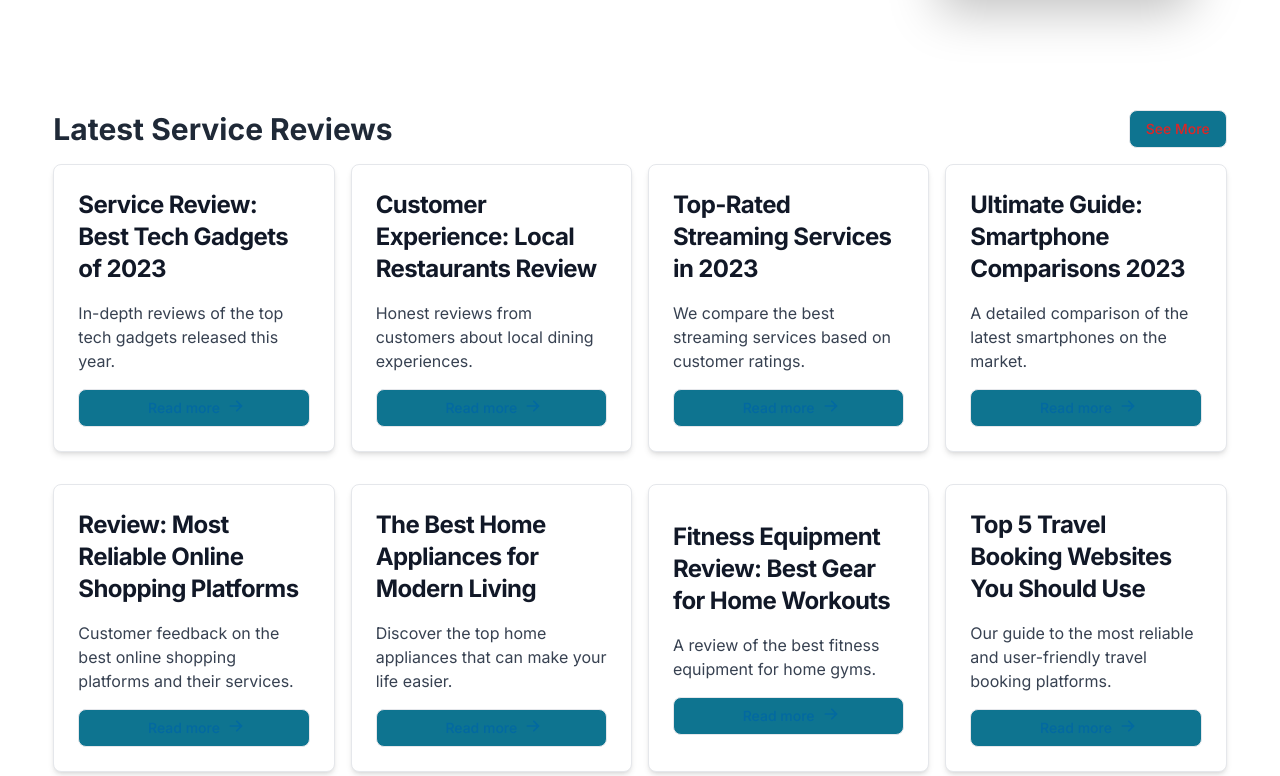
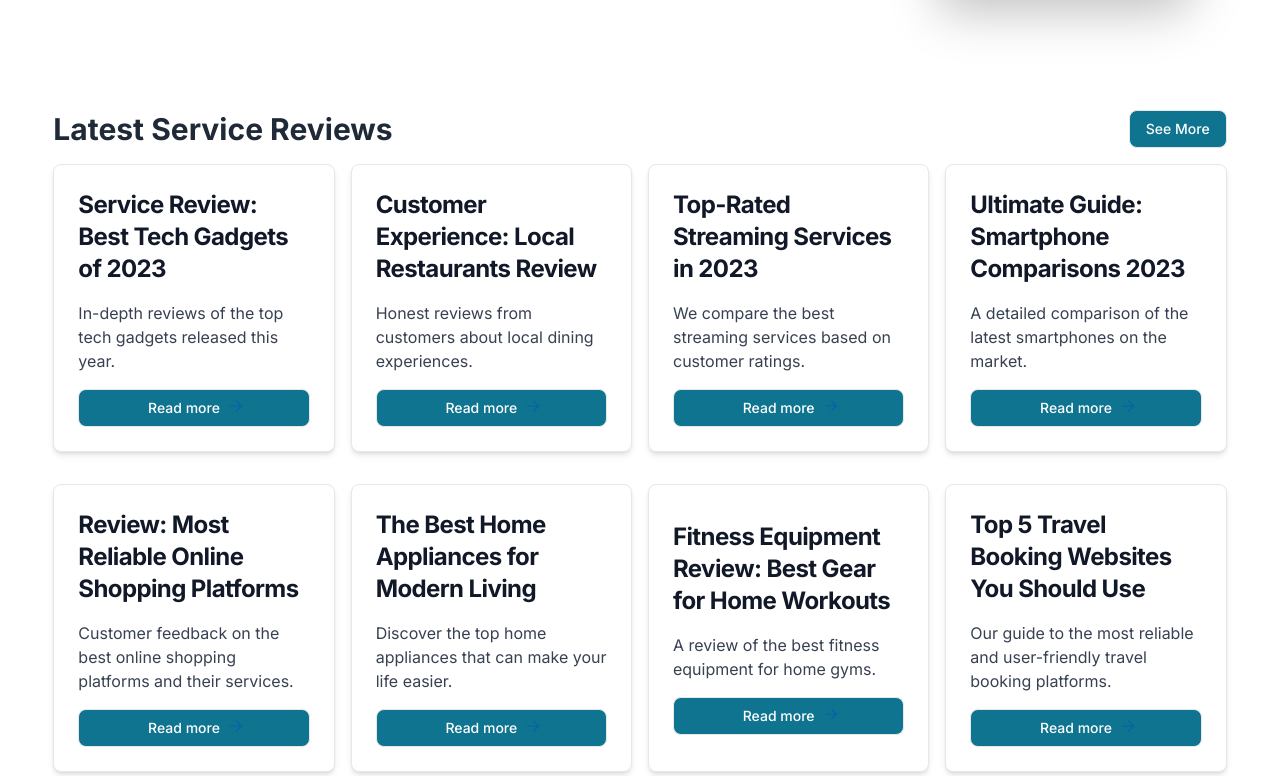
Before and after one commit to minhaj-uddin-arif-23/service-review-project-update, a React (Vite) app: page /blog in a window 1280 px wide. Shown: the part 604-1380 px from the top of the page. Built offline with nearby package versions, Linux system fonts and the light colour scheme; no server answers.

Commit message:
Icon added in title

```diff
--- a/index.html
+++ b/index.html
@@ -2,7 +2,7 @@
 <html lang="en" data-theme="light">
   <head>
     <meta charset="UTF-8" />
-    <link rel="icon" type="image/svg+xml" href="/vite.svg" />
+    <link rel="icon" type="image/svg+xml" href="/icon.svg" />
     <meta name="viewport" content="width=device-width, initial-scale=1.0" />
     <title>Vite + React</title>
   </head>
--- a/src/Components/Blog.jsx
+++ b/src/Components/Blog.jsx
@@ -3,9 +3,14 @@ import image from '../assets/education.jpg'
 import hellow from '../assets/hello.jpeg'
 import {easeOut, motion} from "framer-motion";
 import BlogCard from "./BlogCard";
+import { Helmet } from "react-helmet";
 export default function Blog() {
   return (
       <div>
+        <Helmet>
+          <title>Backend Forge | Blog </title>
+        </Helmet>
+
           <div className="hero bg-base-100 min-h-[60vh] my-24">
       <div className="hero-content flex-col lg:flex-row-reverse">
        <div>
--- a/src/Components/BlogCard.jsx
+++ b/src/Components/BlogCard.jsx
@@ -23,7 +23,7 @@ const BlogCard = () => {
     <div>
       <div className="flex justify-between items-center mb-4">
         <h2 className="text-3xl font-bold">Latest Service Reviews</h2>
-        <Button className="ml-auto text-red-600">See More</Button>
+        <Button className="ml-auto ">See More</Button>
       </div>
       <div className='grid grid-cols-1 sm:grid-cols-2 md:grid-cols-4 gap-4'>
         {blogPosts.map((post, index) => (
@@ -34,7 +34,7 @@ const BlogCard = () => {
             <p className="font-normal text-gray-700 dark:text-gray-400">
               {post.description}
             </p>
-            <Button className='text-sky-700'>
+            <Button className=''>
               Read more
               <svg
                 className="-mr-1 ml-2 h-4 w-4 text-sky-700"
--- a/src/Components/MeetOurPartNers.jsx
+++ b/src/Components/MeetOurPartNers.jsx
@@ -2,11 +2,17 @@ import React from 'react'
 
 import FramerMotion from '../Components/FramerMotion'
 import MeetPartnersSection from '../Components/MeetPartnersSection'
+import { Helmet } from 'react-helmet'
 
 export default function MeetOurPartNers() {
   return (
 <>
 <div>
+  <div>
+    <Helmet>
+      <title> Backend Forge | Meet Our Partners</title>
+    </Helmet>
+  </div>
   <FramerMotion />
   <MeetPartnersSection />
 </div>
```
Also changed, not shown: public/icon.svg (added).
